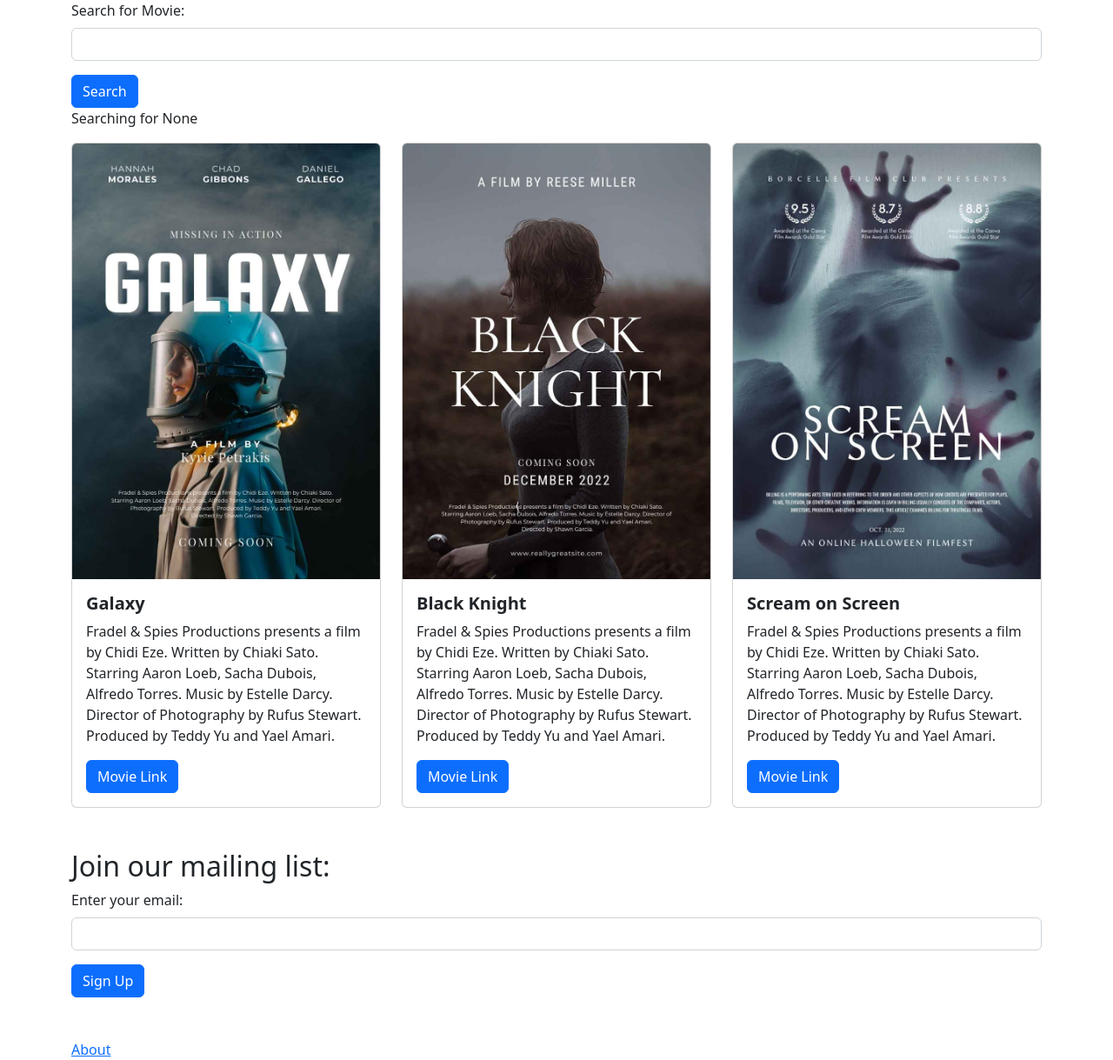
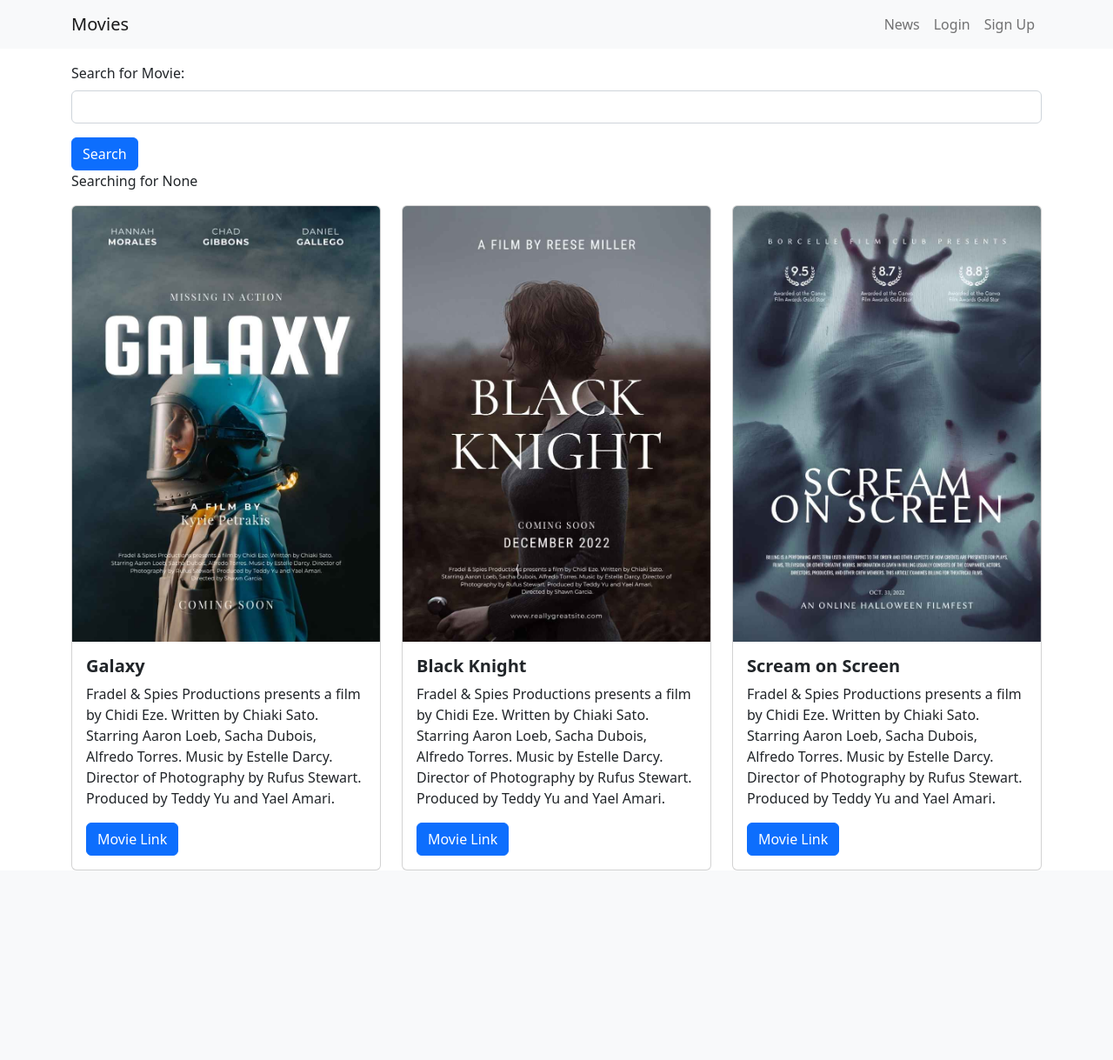
Before and after one commit to mbalandari/movie_first, a Django app: page / in a window 1280 px wide. Shown: the whole page at 87% size. After the commit the page ends 1001 px from the top, so only its background shows below. Run offline with Django 4.2, Linux system fonts and the light colour scheme; data comes from the database, SQL or seed files in the repository; parts of the project's set-up code (start-up, migrations or seed data) failed here and were passed over.

Commit message:
add base.html

```diff
--- a/movie/templates/home.html
+++ b/movie/templates/home.html
@@ -1,15 +1,6 @@
-<!DOCTYPE html>
-<html>
+{% extends 'base.html' %}
+{% block content %}
 
-<head>
-    <title>Movies App</title>
-    <!-- CSS only -->
-    <link href="https://cdn.jsdelivr.net/npm/bootstrap@5.2.3/dist/css/bootstrap.min.css" rel="stylesheet"
-        integrity="sha384-rbsA2VBKQhggwzxH7pPCaAqO46MgnOM80zW1RWuH61DGLwZJEdK2Kadq2F9CUG65" crossorigin="anonymous">
-</head>
-
-<body>
-    <div class="container">
 <form action="">
     <div class="mb-3">
         <label class="form-label">Search for Movie:</label>
@@ -37,24 +28,4 @@
     {% endfor %}
 </div>
 
-        <br />
-        <br />
-        <h2>Join our mailing list:</h2>
-        <form action="{% url 'signup' %}">
-            <div class="mb-3">
-                <label for="email" class="form-label">
-                    Enter your email:
-                </label>
-                <input type="email" class="form-control" name="email" />
-            </div>
-            <button type="submit" class="btn btn-primary">
-                Sign Up
-            </button>
-        </form>
-        <br />
-        <br />
-        <a href="{% url 'about' %}">About</a>
-    </div>
-</body>
-
-</html>
+{% endblock content %}
--- a/movie_first/settings.py
+++ b/movie_first/settings.py
@@ -63,7 +63,7 @@ ROOT_URLCONF = "movie_first.urls"
 TEMPLATES = [
     {
         "BACKEND": "django.template.backends.django.DjangoTemplates",
-        "DIRS": [],
+        "DIRS": ['templates'],
         "APP_DIRS": True,
         "OPTIONS": {
             "context_processors": [
--- /dev/null
+++ b/templates/base.html
@@ -0,0 +1,39 @@
+<!DOCTYPE html>
+<html>
+
+<head>
+    <title>Movies App</title>
+    <!-- CSS only -->
+    <link href="https://cdn.jsdelivr.net/npm/bootstrap@5.2.3/dist/css/bootstrap.min.css" rel="stylesheet"
+        integrity="sha384-rbsA2VBKQhggwzxH7pPCaAqO46MgnOM80zW1RWuH61DGLwZJEdK2Kadq2F9CUG65" crossorigin="anonymous">
+    <script src="https://cdn.jsdelivr.net/npm/bootstrap@5.1.3/dist/js/bootstrap.bundle.min.js"
+        integrity="sha384-ka7Sk0Gln4gmtz2MlQnikT1wXgYsOg+OMhuP+IlRH9sENBO0LRn5q+8nbTov4+1p"
+        crossorigin="anonymous"></script>
+    <meta name="viewport" content="width=device-width,initial-scale=1" />
+</head>
+
+<body>
+    <nav class="navbar navbar-expand-lg navbar-light bg-light mb-3">
+        <div class="container">
+            <a class="navbar-brand" href="#">Movies</a>
+            <button class="navbar-toggler" type="button" data-bs-toggle="collapse" data-bs-target="#navbarNavAltMarkup"
+                aria-controls="navbarNavAltMarkup" aria-expanded="false" aria-label="Toggle navigation">
+                <span class="navbar-toggler-icon"></span>
+            </button>
+            <div class="collapse navbar-collapse" id="navbarNavAltMarkup">
+                <div class="navbar-nav ms-auto">
+                    <a class="nav-link" href="#">News</a>
+                    <a class="nav-link" href="#">Login</a>
+                    <a class="nav-link" href="#">Sign Up</a>
+                </div>
+            </div>
+        </div>
+    </nav>
+
+    <div class="container">
+        {% block content %}
+        {% endblock content %}
+    </div>
+</body>
+
+</html>
```
Lines whose indentation alone changed are shown as unchanged.
